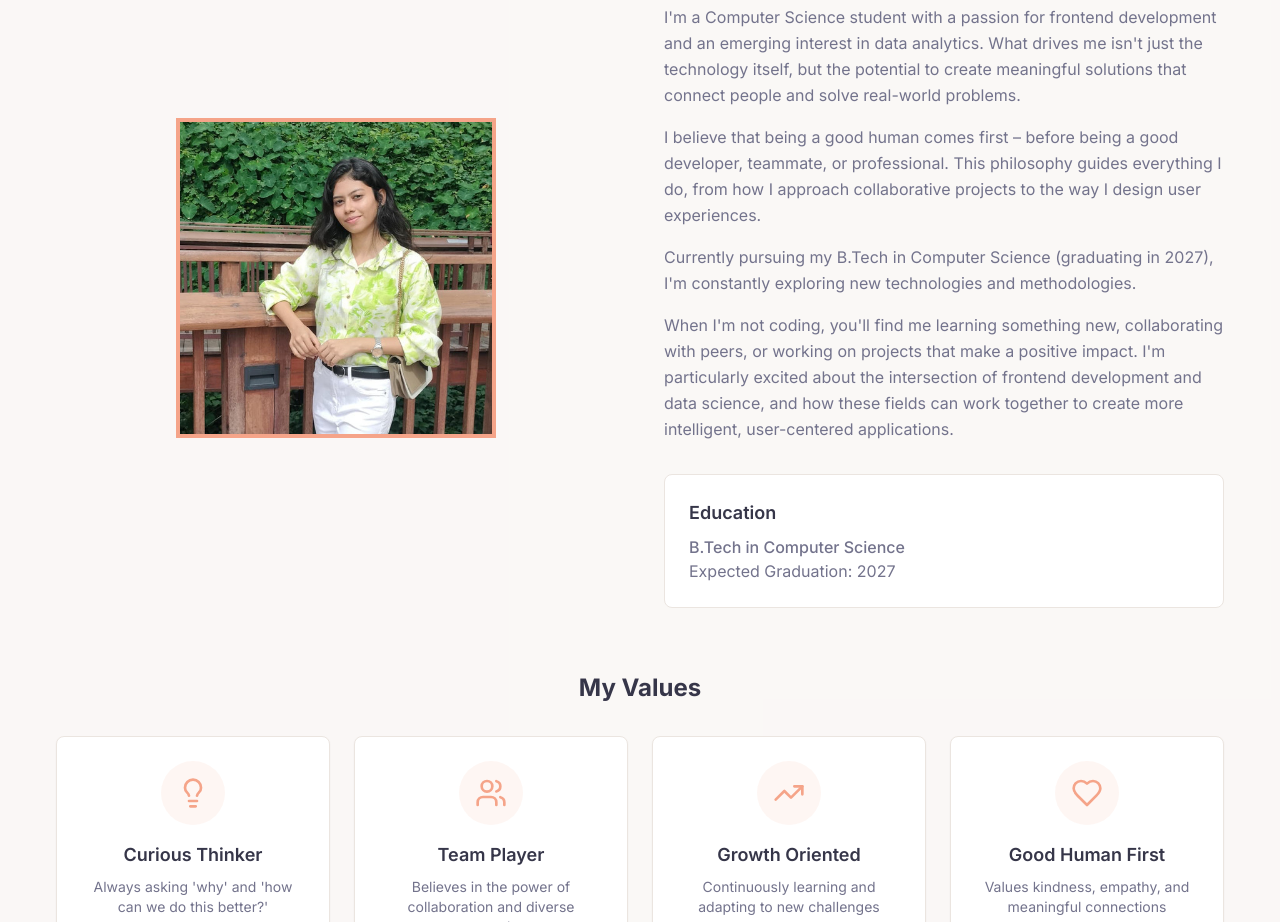
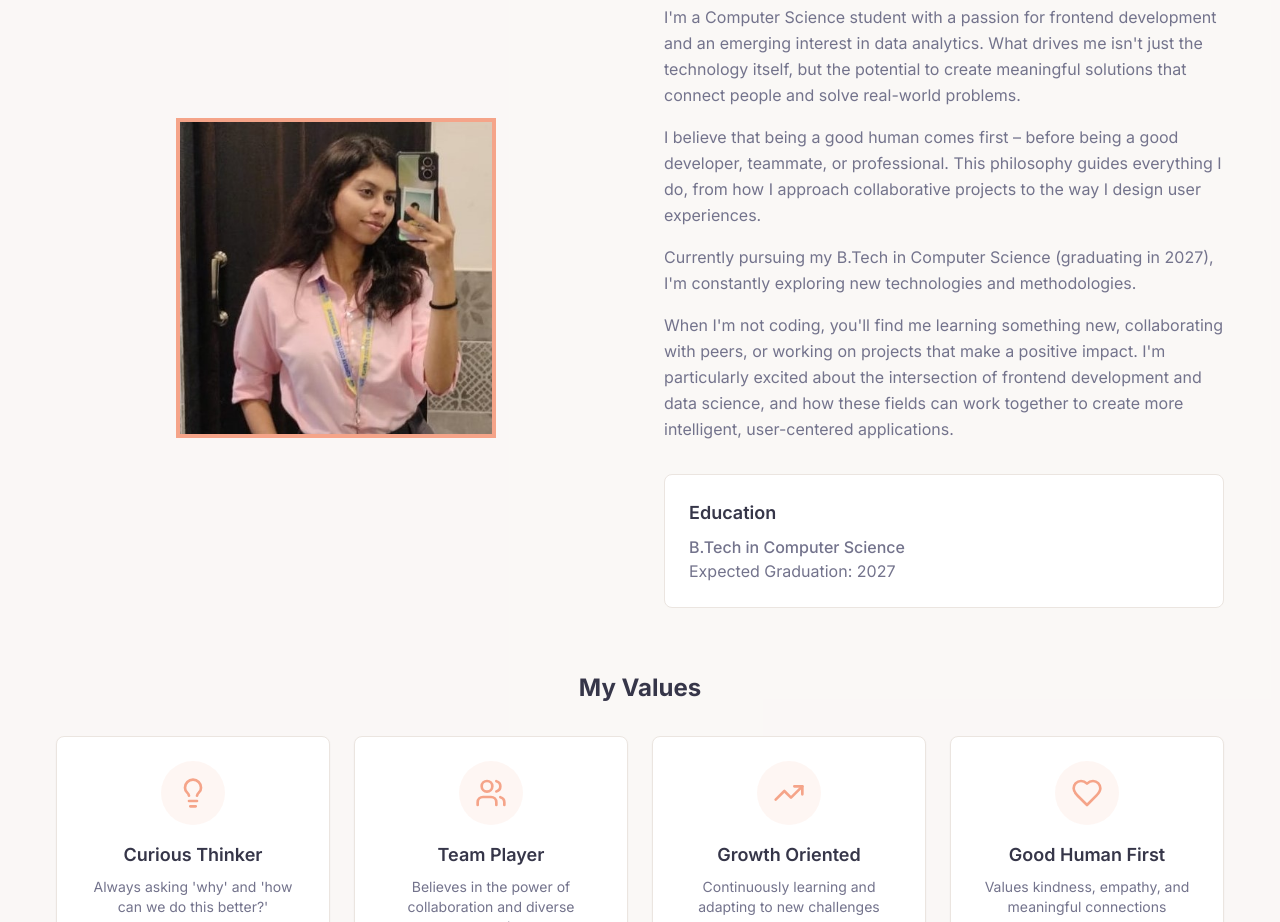
Before and after one commit to TejuMehar/prarthana-tolmare-portfolio, a React (Vite) app: page / in a window 1280 px wide. Shown: the part 1080-2002 px from the top of the page. Built offline with nearby package versions, Linux system fonts and the light colour scheme.

Commit message:
Fix: Update about me image
Updated the about me section with a new profile picture from the provided URL, maintaining the square mask design.

```diff
--- a/src/components/About.tsx
+++ b/src/components/About.tsx
@@ -1,6 +1,6 @@
 import { Heart, Users, TrendingUp, Lightbulb } from "lucide-react";
 import { Card } from "@/components/ui/card";
-import khushiProfile from "@/assets/khushi-profile.jpg";
+import profilePicture from "@/assets/profile-picture.jpg";
 
 const About = () => {
   const values = [
@@ -44,7 +44,7 @@ const About = () => {
             <div className="relative group">
               <div className="w-80 h-80 overflow-hidden shadow-xl border-4 border-primary transition-all duration-500 group-hover:scale-105" style={{clipPath: 'polygon(0% 0%, 100% 0%, 100% 100%, 0% 100%)'}}>
                 <img
-                  src={khushiProfile}
+                  src={profilePicture}
                   alt="Aditi Yadav"
                   className="w-full h-full object-cover"
                 />
```
Also changed, not shown: src/assets/profile-picture.jpg (added).
